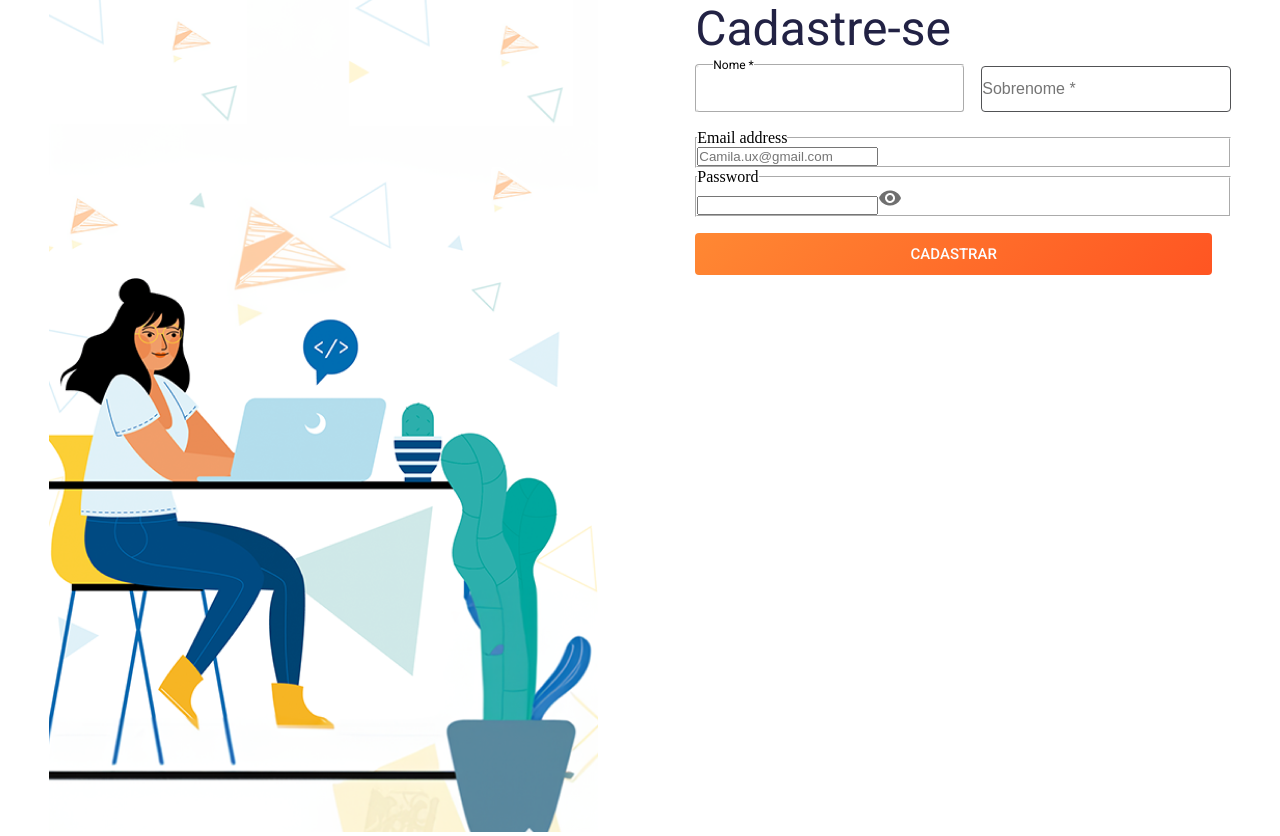
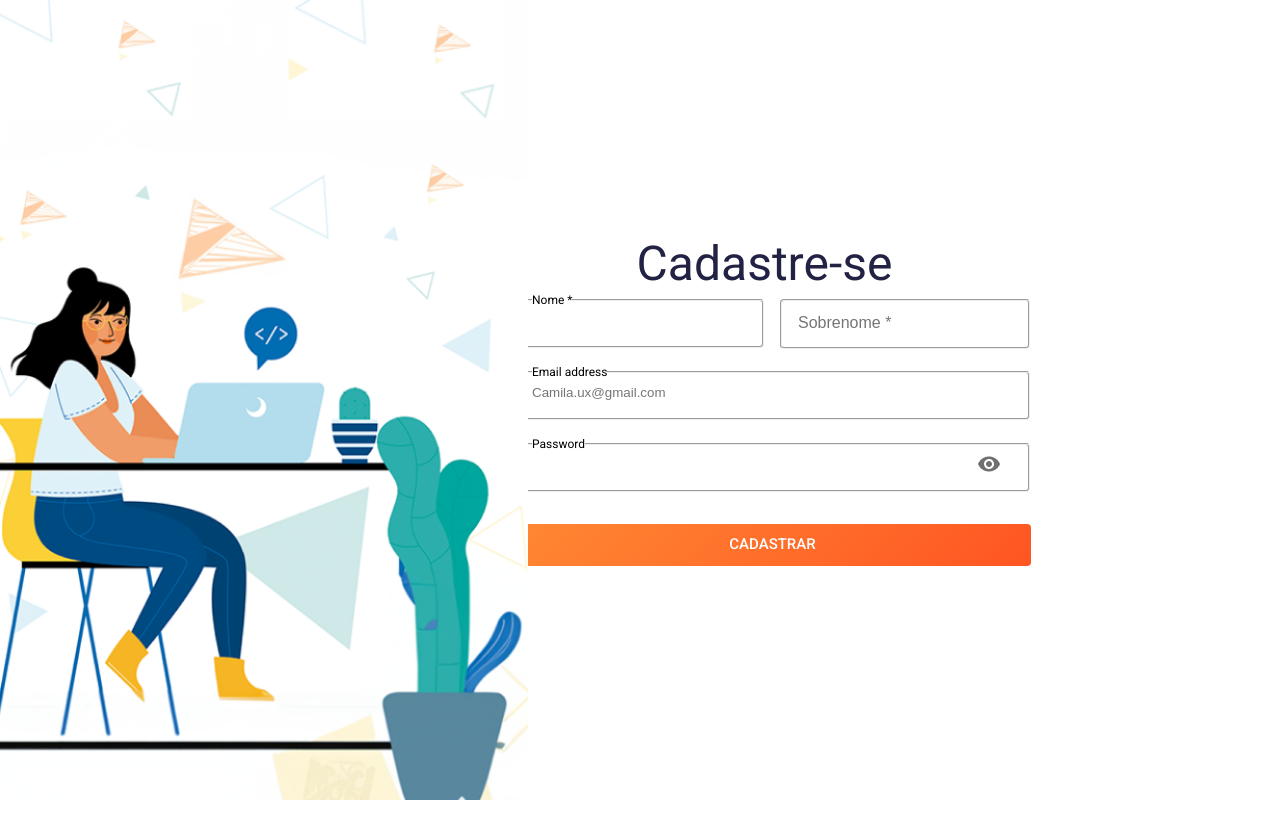
Before and after one commit to orangesquad12/desafio_squad_12_frontend, a React (Vite) app in the folder orangeportfolio/: page / in a window 1280 px wide. After the commit the page ends 800 px from the top, so only its background shows below. Built offline with nearby package versions, Linux system fonts and the light colour scheme.

Commit message:
feat: finished register screen

```diff
--- a/orangeportfolio/src/Register.jsx
+++ b/orangeportfolio/src/Register.jsx
@@ -10,12 +10,13 @@ function Register() {
       <div className="left-side">
         <img src={Cadastroimg} alt="Tela de Cadastro" />
       </div>
+
       <div className="right-side">
         <h1>Cadastre-se</h1>
         <FormRegister />
         <ButtonLarge />
       </div>
-    </div>
+    </div >
 
 
 
--- a/orangeportfolio/src/components/ButtonLarge.jsx
+++ b/orangeportfolio/src/components/ButtonLarge.jsx
@@ -1,7 +1,7 @@
 function ButtonLarge() {
     return (
 
-        <button className="button-lg"><a href="#" className="register-link">Cadastrar</a></button>
+        <a href="#" className="register-link"><p className="button-lg">Cadastrar</p></a>
     )
 }
 
--- a/orangeportfolio/src/components/FormRegister.jsx
+++ b/orangeportfolio/src/components/FormRegister.jsx
@@ -4,25 +4,27 @@ function FormRegister() {
         <div className="container__form">
             <form>
                 <div className="form">
-                    <fieldset className="inputname">
-                        <legend className="legendname">Nome *
+                    <fieldset className="field-name">
+                        <legend className="legend-name">Nome *
                         </legend>
-                        <input type="text" className="textname"></input>
+                        <input type="text" className="input-name"></input>
                     </fieldset>
-                    <input type="text" placeholder="Sobrenome *" className="textlastname"></input>
+                    <fieldset class="field-lastname">
+                        <input type="text" placeholder="Sobrenome *" className="input-lastname"></input>
+                    </fieldset>
                 </div>
-                <fieldset>
-                    <legend>
+                <fieldset class="field-email">
+                    <legend className="legend-email">
                         Email address
                     </legend>
-                    <input type="text" placeholder="Camila.ux@gmail.com"></input>
+                    <input type="text" placeholder="Camila.ux@gmail.com" className="input-email"></input>
                 </fieldset>
-                <fieldset>
-                    <legend>
+                <fieldset class="field-pass">
+                    <legend className="legend-pass">
                         Password
                     </legend>
-                    <input type="password"></input>
-                    <img src={IconPassword}></img>
+                    <input type="password" className="input-pass"></input>
+                    <img src={IconPassword} className="icon-pass"></img>
                 </fieldset>
             </form >
         </div >
--- a/orangeportfolio/src/index.css
+++ b/orangeportfolio/src/index.css
@@ -27,55 +27,91 @@ h1 {
   border-radius: 4px;
   border: none;
   margin-top: 16px;
+  margin-left: 16px;
 }
 
 /* BOTÃO LG CADASTRO */
-.button-lg a {
+.register-link {
   font-size: 15px;
   font-weight: 500;
   line-height: 26px;
   font-family: Roboto, sans-serif;
   color: #fcfdff;
+  width: 100%;
   text-decoration: none;
 }
 
+.register-link p {
+  text-align: center;
+  padding-top: 7px;
+}
 
 /* CADASTRO  */
 
 .container__register {
 
+  width: 100%;
+  height: 100vh;
   display: flex;
-  justify-content: space-around;
+  justify-content: space-evenly;
+  justify-self: center;
+  align-items: center;
+
 }
 
 
 /* FORM CONTAINER */
 
+.right-side {
+  display: flex;
+  flex-direction: column;
+  /* border: 1px solid red; */
+  justify-content: space-between;
+}
+
+
 .container__form {
   width: 100%;
+  display: flex;
+  justify-content: space-between;
+  align-content: center;
+
+
 }
 
 /* FORM NOME & SOBRENOME */
 .form {
   display: flex;
-
 }
 
 
 /* INPUT NOME CADASTRO */
 
-.inputname,
-.inputlastname {
+.field-name {
   width: 250px;
   height: 56px;
   border-radius: 4px;
   margin-bottom: 16px;
+  margin-left: 16px;
 
 }
 
-/* INPUT SOBRENOME */
 
-.legendname {
+
+/* INPUT SOBRENOME CADASTRO */
+.field-lastname {
+  width: 250px;
+  height: 50px;
+  border-radius: 4px;
+  margin-left: 16px;
+  margin-top: 7px;
+}
+
+/* LEGEND NOME */
+
+.legend-name,
+.legend-pass,
+.legend-email {
   font-family: Roboto, sans-serif;
   margin-left: 16px;
   font-size: 12px;
@@ -83,34 +119,75 @@ h1 {
 
 }
 
-.textname {
-
-  width: 250px;
+/* INPUT NOME */
+.input-name {
+  width: 100%;
   height: 30px;
   border: none;
   outline: none;
   font-size: 16px;
+  padding-left: 16px;
+}
+
+/* INPUT SOBRENOME */
+.input-lastname {
+  width: 100%;
+  height: 45px;
+  border: none;
+  font-size: 16px;
+  padding-left: 16px;
+  outline: none;
+  border-radius: 4px;
+}
+
+
+
+/* FIELDSET EMAIL & PASSWORD */
+
+.field-email,
+.field-pass {
+  width: 97%;
+  height: 56px;
+  border-radius: 4px;
+  margin-bottom: 16px;
   margin-left: 16px;
 }
 
-.textlastname {
-  margin-top: 9px;
-  border: 1px solid #515255;
-  width: 250px;
-  height: 46px;
+/* INPUT EMAIL */
+.input-email {
+  border: none;
+  width: 100%;
+  height: 70%;
+  padding-left: 16px;
   outline: none;
-  font-size: 16px;
-  border-radius: 4px;
-  margin-left: 16px;
-
 }
 
-.textlastname::placeholder {
-  margin-left: 16px;
+/* INPUT PASSWORD */
+.input-pass {
+  width: 90%;
+  height: 80%;
+  outline: none;
+  padding-left: 16px;
+  border: none;
 }
 
+.icon-pass {
+  cursor: pointer;
+}
 
-fieldset {
-  border-color: #fff;
-  ;
+/* IMG */
+
+.left-side img {
+  display: flex;
+  justify-content: flex-start;
+  /* border: 1px solid red; */
+  display: block;
+  position: absolute;
+  top: 0;
+  left: 0;
+  height: 100vh;
 }
+
+.right-side h1 {
+  text-align: center;
+}
```
